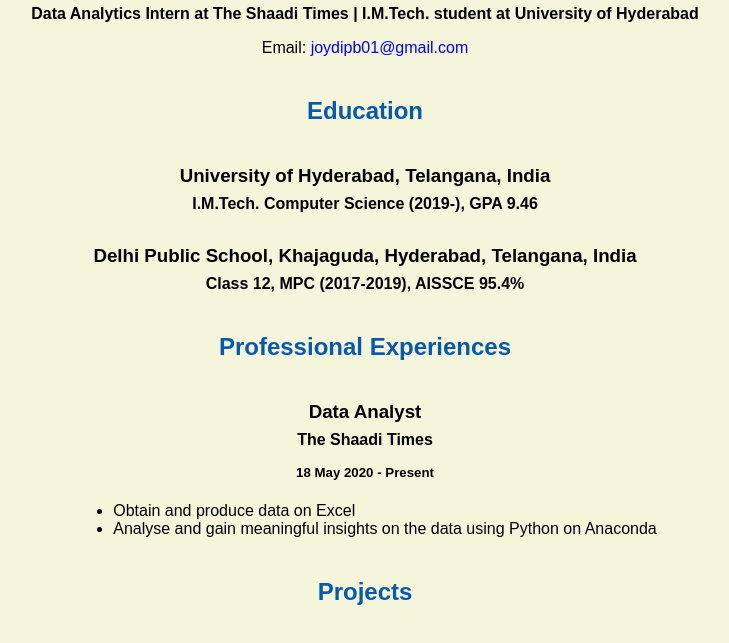
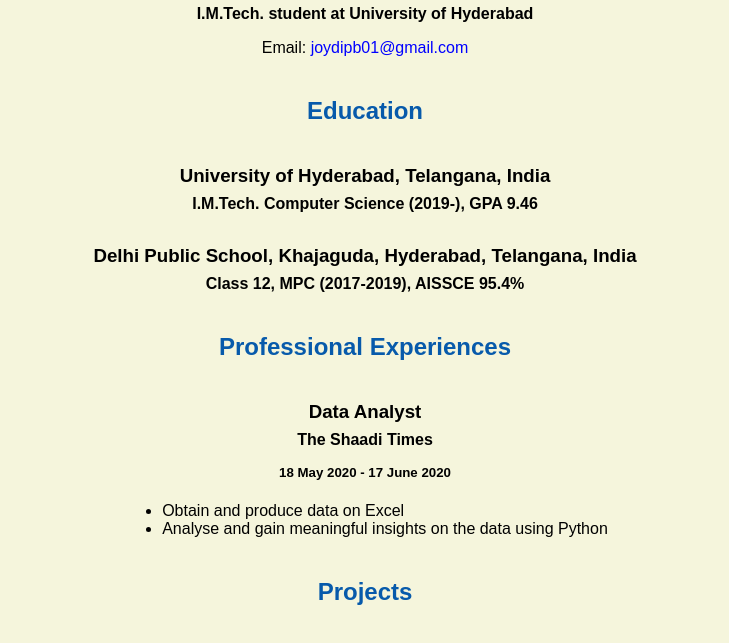
Before and after one commit to joydipb01/joydipb01.github.io, a plain HTML site: page resume.html in a window 1280 px wide. Shown: the part 443-1086 px from the top of the page, without its empty margins (275-1004 px from the left). Drawn offline with Linux system fonts and the light colour scheme.

Commit message:
Update resume.html

```diff
--- a/resume.html
+++ b/resume.html
@@ -19,7 +19,7 @@
     <img src="images/Joydip.jpg" alt="Joydip's headshot" width="20%">
 
     <h1>Joydip Kishore Bhattacharyya</h1>
-    <h4>Data Analytics Intern at The Shaadi Times | I.M.Tech. student at
+    <h4>I.M.Tech. student at
       University of Hyderabad</h4>
 
     <p>Email: <a href="mailto:joydipb01@gmail.com" target="_blank">
@@ -37,11 +37,10 @@
 
     <h3>Data Analyst</h3>
     <h4>The Shaadi Times</h4>
-    <h5>18 May 2020 - Present</h5>
+    <h5>18 May 2020 - 17 June 2020</h5>
       <ul>
         <li>Obtain and produce data on Excel</li>
-        <li>Analyse and gain meaningful insights on the data using Python on
-          Anaconda</li>
+        <li>Analyse and gain meaningful insights on the data using Python</li>
       </ul>
   </body>
 
```
